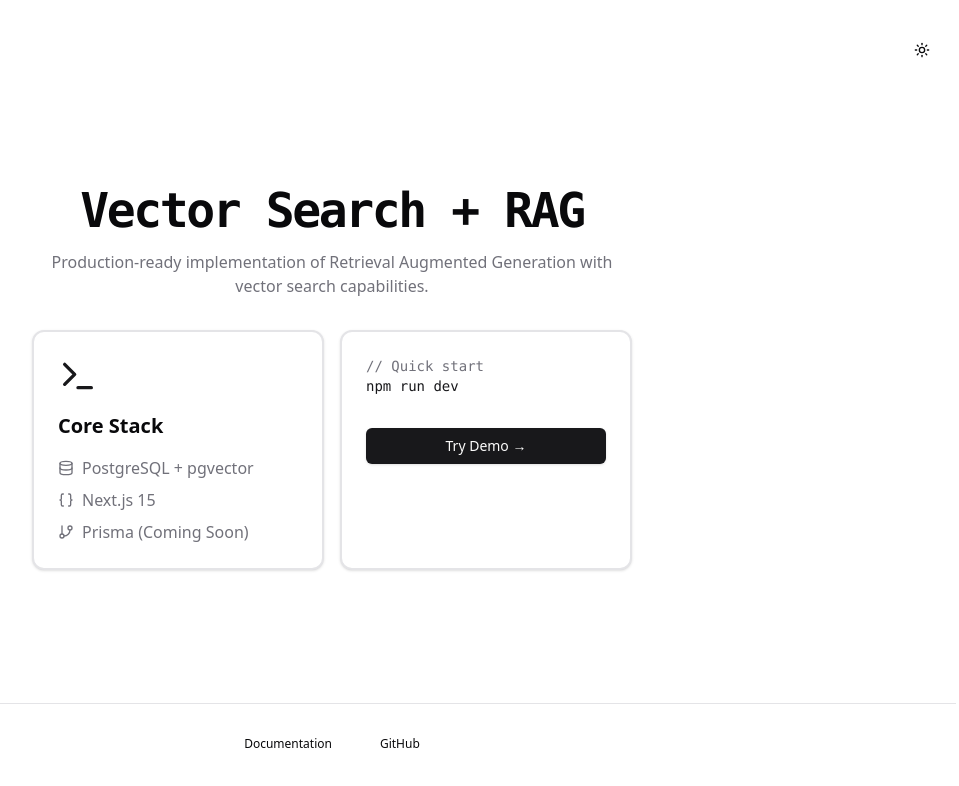
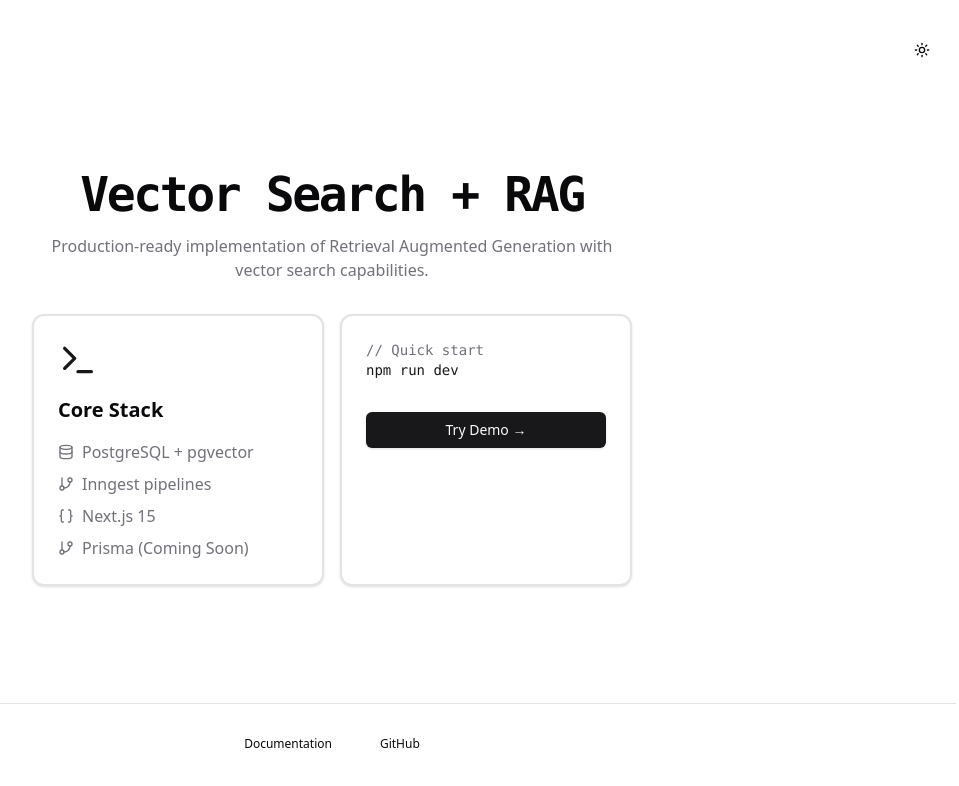
Before and after one commit to itsabhishekkr/NextRag, a Next.js app: page / in a window 1280 px wide. Shown: the top 786 px of the page, without its empty margins (308-1267 px from the left). Built offline with nearby package versions, Linux system fonts and the light colour scheme.

Commit message:
Add inngest

```diff
--- /dev/null
+++ b/src/app/api/inngest/route.ts
@@ -0,0 +1,7 @@
+import { serve } from 'inngest/next';
+import { inngest } from '../../../inngest/client';
+
+export const { GET, POST, PUT } = serve({
+  client: inngest,
+  functions: [],
+});
--- a/src/app/page.tsx
+++ b/src/app/page.tsx
@@ -29,6 +29,9 @@
               <ul className='space-y-2 text-muted-foreground'>
                 <li className='flex items-center gap-2'>
                   <Database className='h-4 w-4' /> PostgreSQL + pgvector
+                </li>
+                <li className='flex items-center gap-2'>
+                  <GitBranch className='h-4 w-4' /> Inngest pipelines
                 </li>
                 <li className='flex items-center gap-2'>
                   <Braces className='h-4 w-4' /> Next.js 15
--- /dev/null
+++ b/src/inngest/client.ts
@@ -0,0 +1,4 @@
+import { Inngest } from 'inngest';
+
+// Create a client to send and receive events
+export const inngest = new Inngest({ id: 'nextjs-rag' });
```
Also changed, not shown: src/actions/embedding.ts (added), src/actions/retrieval.ts (added).
